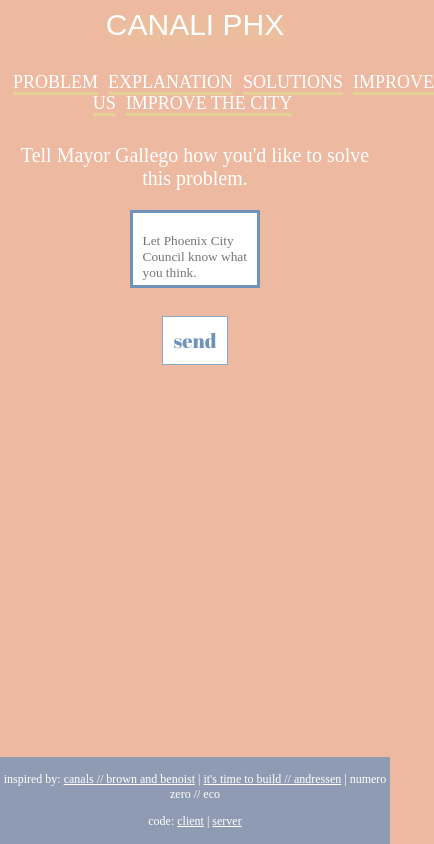
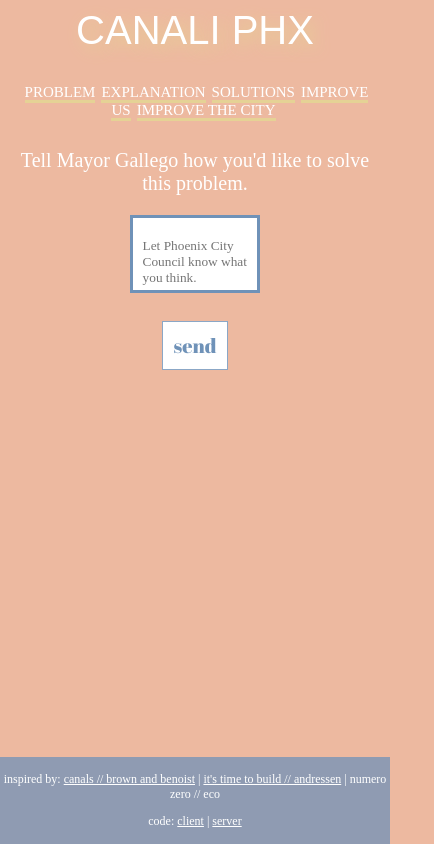
Before and after one commit to rbondchoquette/canali-phx-client, a React (Create React App) app: page /CityEmail in a window 390 px wide. Shown: the whole page, 434 px wide, since content can reach past the window. Built offline with nearby package versions, Linux system fonts and the light colour scheme; a web font is replaced by a local one.

Commit message:
@media revisions

```diff
--- a/src/App.css
+++ b/src/App.css
@@ -50,21 +50,21 @@
         text-decoration: none;
         border-bottom: 3px solid rgba(229, 210, 149, 1);
         color: rgba(255, 255, 255, 1);
-        font-size: 18px;
+        font-size: 15px;
     }
 
     .NavBarItem {
         font-family: 'Zilla Slab', serif;
         text-transform: uppercase;
         display: inline;
-        margin: 5px;
+        margin: 3px;
     }
 
     .NavBarItemLink:hover {
         text-decoration: none;
         font-weight: bolder;
         color: rgba(111, 146, 184, 1);
-        font-size: 18px;
+        font-size: 15px;
         border-bottom: none;
     }
 
@@ -72,7 +72,7 @@
         text-decoration: none;
         font-weight: bolder;
         color: rgba(111, 146, 184, 1);
-        font-size: 18px;
+        font-size: 15px;
         border-bottom: none;
     }
 }
--- a/src/Title.css
+++ b/src/Title.css
@@ -12,7 +12,7 @@
 @media screen and (max-width: 600px) {
     .Title {
         font-family: 'Notable', sans-serif;
-        font-size: 30px;
+        font-size: 40px;
         text-align: center;
         margin-top: 1%;
         margin-bottom: 20px;
```
